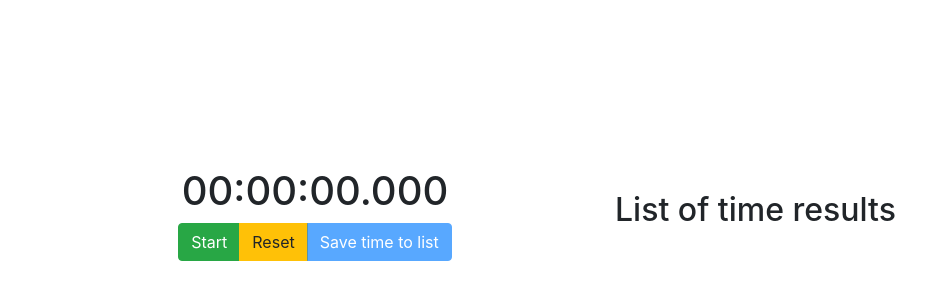
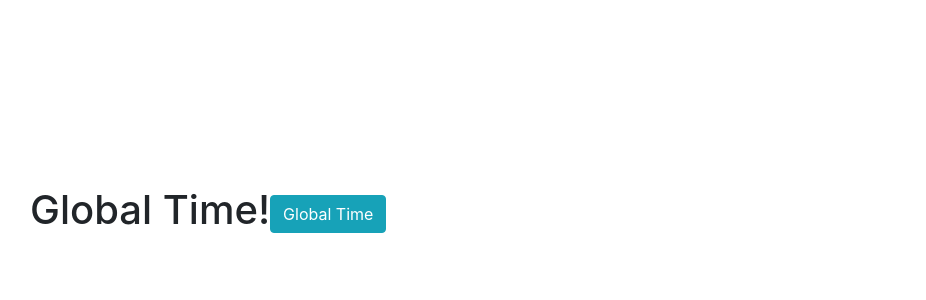
Before and after one commit to MarcinKowalski89/stopwatch, a React app: page /globaltime in a window 1280 px wide. Shown: the part 186-486 px from the top of the page, without its empty margins (40-966 px from the left). Built offline with nearby package versions, Linux system fonts and the light colour scheme.

Commit message:
Add helper for getting time & initialization of routing & configuration of webpack dev server

```diff
--- a/package.json
+++ b/package.json
@@ -6,7 +6,8 @@
   "scripts": {
     "test": "echo \"Error: no test specified\" && exit 1",
     "buildProd": "./node_modules/.bin/webpack -p",
-    "watch": "./node_modules/.bin/webpack -d --watch"
+    "watch": "./node_modules/.bin/webpack -d --watch",
+    "dev": "npm run watch &  webpack-dev-server"
   },
   "author": "Marcin Kowalski",
   "license": "ISC",
@@ -17,6 +18,7 @@
     "babel-preset-stage-2": "^6.24.1",
     "webpack": "^4.1.1",
     "webpack-cli": "^2.0.10",
+    "webpack-dev-server": "^3.1.1",
     "eslint": "^4.18.2",
     "eslint-config-airbnb": "^16.1.0",
     "eslint-loader": "^2.0.0",
--- /dev/null
+++ b/src/components/App.js
@@ -0,0 +1,18 @@
+import React from 'react';
+import { Switch, Route, Link } from 'react-router-dom';
+import Stopwatch from './Stopwatch';
+import GlobalTime from './GlobalTime';
+
+const App = () => (
+  <div className="container">
+    <div className="row d-flex align-items-center" style={{ height: '100%' }}>
+      <Switch>
+        <Route exact path="/" component={Stopwatch} />
+        <Route path="/globaltime" component={GlobalTime} />
+      </Switch>
+      <Link className="btn btn-info" to="/globaltime">Global Time</Link>
+    </div>
+  </div>
+);
+
+export default App;
--- /dev/null
+++ b/src/components/GlobalTime.js
@@ -0,0 +1,9 @@
+import React from 'react';
+
+const GlobalTime = () => (
+  <div>
+    <h1>Global Time!</h1>
+  </div>
+);
+
+export default GlobalTime;
--- /dev/null
+++ b/src/components/Stopwatch.js
@@ -0,0 +1,73 @@
+import React, { Fragment } from 'react';
+import Time from './Time';
+import Controls from './Controls';
+import Results from './Results';
+
+class Stopwatch extends React.Component {
+  constructor(props) {
+    super(props);
+    ['startTime', 'stopTime', 'resetTime', 'saveTime'].forEach((method) => {
+      this[method] = this[method].bind(this);
+    });
+
+    this.state = {
+      time: null,
+      results: [],
+      isRunning: false,
+    };
+  }
+
+  startTime() {
+    this.setState({ isRunning: true });
+    this.start = this.state.time ? (new Date() - this.state.time) : new Date();
+    this.timer = setInterval(this.updateTime.bind(this, this.start), 10);
+  }
+
+  updateTime(start) {
+    const diffTime = new Date() - start;
+    const time = new Date(diffTime);
+    this.setState({ time });
+  }
+
+  stopTime() {
+    this.setState({ isRunning: false });
+    clearInterval(this.timer);
+  }
+
+  resetTime() {
+    this.setState({
+      time: null,
+      results: [],
+    });
+    this.stopTime();
+  }
+
+  saveTime() {
+    if (this.state.time) {
+      this.setState({ results: this.state.results.concat(this.state.time) });
+    }
+  }
+
+  render() {
+    return (
+      <Fragment>
+        <div className="col">
+          <h1 className="text-center">
+            <Time time={this.state.time} />
+          </h1>
+          <Controls
+            start={this.startTime}
+            stop={this.stopTime}
+            reset={this.resetTime}
+            save={this.saveTime}
+            isRunning={this.state.isRunning}
+          />
+        </div>
+        <div className="col">
+          <Results items={this.state.results} />
+        </div>
+      </Fragment>
+    );
+  }
+}
+export default Stopwatch;
--- a/src/index.js
+++ b/src/index.js
@@ -1,77 +1,12 @@
 import React from 'react';
 import { render } from 'react-dom';
-import Time from './components/Time';
-import Controls from './components/Controls';
-import Results from './components/Results';
+import { BrowserRouter } from 'react-router-dom';
+import App from './components/App';
 
-class App extends React.Component {
-  constructor(props) {
-    super(props);
-    ['startTime', 'stopTime', 'resetTime', 'saveTime'].forEach((method) => {
-      this[method] = this[method].bind(this);
-    });
-
-    this.state = {
-      time: null,
-      results: [],
-      isRunning: false,
-    };
-  }
-
-  startTime() {
-    this.setState({ isRunning: true });
-    this.start = this.state.time ? (new Date() - this.state.time) : new Date();
-    this.timer = setInterval(this.updateTime.bind(this, this.start), 10);
-  }
-
-  updateTime(start) {
-    const diffTime = new Date() - start;
-    const time = new Date(diffTime);
-    this.setState({ time });
-  }
-
-  stopTime() {
-    this.setState({ isRunning: false });
-    clearInterval(this.timer);
-  }
-
-  resetTime() {
-    this.setState({
-      time: null,
-      results: [],
-    });
-    this.stopTime();
-  }
-
-  saveTime() {
-    if (this.state.time) {
-      this.setState({ results: this.state.results.concat(this.state.time) });
-    }
-  }
-
-  render() {
-    return (
-      <div className="container">
-        <div className="row d-flex align-items-center" style={{ height: '100%' }}>
-          <div className="col">
-            <h1 className="text-center">
-              <Time time={this.state.time} />
-            </h1>
-            <Controls
-              start={this.startTime}
-              stop={this.stopTime}
-              reset={this.resetTime}
-              save={this.saveTime}
-              isRunning={this.state.isRunning}
-            />
-          </div>
-          <div className="col">
-            <Results items={this.state.results} />
-          </div>
-        </div>
-      </div>
-    );
-  }
-}
-
-render(<App />, document.getElementById('app'));
+render(
+  (
+    <BrowserRouter>
+      <App />
+    </BrowserRouter>
+  ), document.getElementById('app'),
+);
--- a/webpack.config.js
+++ b/webpack.config.js
@@ -27,6 +27,12 @@ const config = {
       },
     ],
   },
+  devServer: {
+    historyApiFallback: true,
+    port: 9966,
+    hot: true,
+    compress: true,
+  },
 };
 
 module.exports = config;
```
Also changed, not shown: .eslintrc.js, 1 other file (tests, documents, lock files or other folders).
